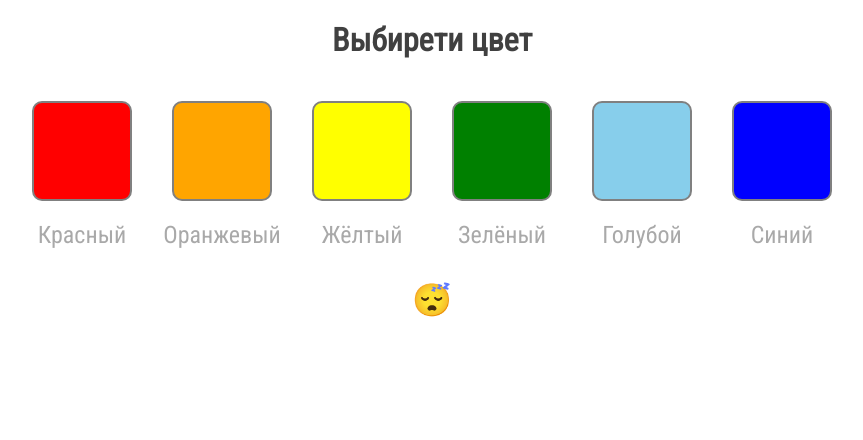
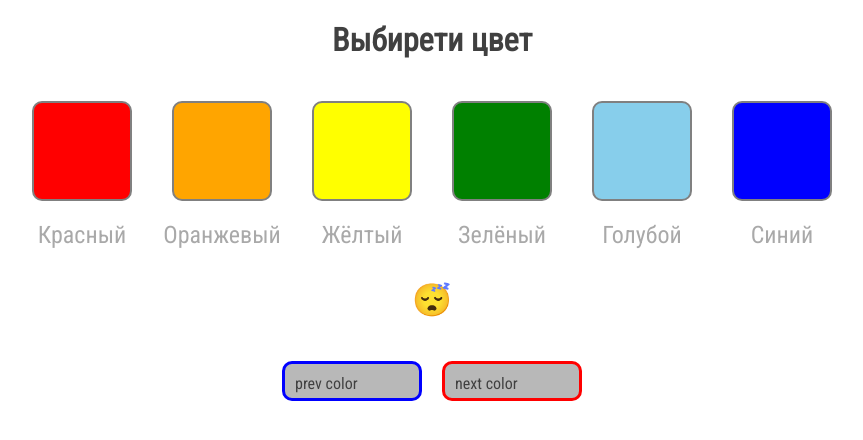
Before and after one commit to PavelPetyakin/LearningReact, a React app: page / in a window 1280 px wide. Shown: the top 440 px of the page, without its empty margins (208-1071 px from the left). Built offline with nearby package versions, Linux system fonts and the light colour scheme; what typesafe-actions would draw is missing.

Commit message:
feature:task5

```diff
--- /dev/null
+++ b/src/pages/welcomePage/components/button/button.tsx
@@ -0,0 +1,16 @@
+import React from "react";
+import s from "./style.scss";
+
+interface IButton {
+  text: string;
+  onClickButton: () => void;
+  colorBorder: string;
+}
+
+export function Button(props: IButton) {
+  const {text, onClickButton, colorBorder} = props;
+
+  return (
+    <div className={s.button} onClick={onClickButton} style={{borderColor: colorBorder}}>{text}</div>
+  )
+}
--- /dev/null
+++ b/src/pages/welcomePage/components/button/style.scss
@@ -0,0 +1,16 @@
+.button {
+  height: 40px;
+  width: 140px;
+  border: 3px solid red;
+  cursor: pointer;
+  border-radius: 10px;
+  background-color: #b8b8b8;
+  margin: 10px;
+  padding: 10px;
+  transition: 0.2s;
+  user-select: none;
+
+  &:hover {
+    box-shadow: 0 5px 12px 1px lightgrey;
+  }
+}
--- a/src/pages/welcomePage/components/colorRec.tsx
+++ b/src/pages/welcomePage/components/colorRec/colorRec.tsx
@@ -5,16 +5,15 @@ import cx from "classnames";
 export interface IColorRec {
   text: string;
   color: string;
-  activeColor: string;
+  activeColor: boolean;
   onClickColor: () => void;
 }
 
 export function ColorRec(props: IColorRec) {
   const { text, color, activeColor, onClickColor } = props;
-  const isActive: boolean = activeColor === text;
 
   return (
-    <div className={cx(s.box,{[s.active]:isActive})}>
+    <div className={cx(s.box,{[s.active]:activeColor})}>
       <div className={s[color]} onClick={onClickColor}/>
       <div className={s.text}>{text}</div>
     </div>
--- a/src/pages/welcomePage/style.scss
+++ b/src/pages/welcomePage/style.scss
@@ -17,4 +17,8 @@
     justify-content: center;
     font-size: 32px;
   }
+  .buttons {
+    display: flex;
+    justify-content: center;
+  }
 }
--- a/src/pages/welcomePage/welcomePage.tsx
+++ b/src/pages/welcomePage/welcomePage.tsx
@@ -1,5 +1,6 @@
 import React, { useState } from "react";
-import { ColorRec, IColorRec } from "./components/colorRec";
+import { Button } from "./components/button/button"
+import { ColorRec, IColorRec } from "./components/colorRec/colorRec";
 import s from "./style.scss";
 
 const array: Pick<IColorRec, "text" | "color" >[] = [
@@ -30,18 +31,18 @@ const array: Pick<IColorRec, "text" | "color" >[] = [
 ]
 
 export function WelcomePage() {
-  const [activeColorState, setActiveColor] = useState<string>("");
+  const [activeColorState, setActiveColor] = useState<number | null>(null);
 
-  const handle = (newColor: string) => () => {
+  const handle = (newColor: number) => () => {
     if (newColor === activeColorState) {
-      setActiveColor("");
+      setActiveColor(null);
     } else {
       setActiveColor(newColor);
     }
   }
 
-  const renderText = activeColorState ?
-    <p>{activeColorState} &#128515;</p> :
+  const renderText = activeColorState !== null ?
+    <p>{array[activeColorState].text} &#128515;</p> :
     <p>&#128564;</p>;
 
   const colorRecs = array.map((el,index) => {
@@ -50,8 +51,8 @@ export function WelcomePage() {
         key={index}
         text={el.text}
         color={el.color}
-        activeColor={activeColorState}
-        onClickColor={handle(el.text)}
+        activeColor={activeColorState === index}
+        onClickColor={handle(index)}
       />
     )
   })
@@ -61,6 +62,32 @@ export function WelcomePage() {
       <h1>Выбирети цвет</h1>
       <div className={s.row}>{colorRecs}</div>
       <div className={s.text}>{renderText}</div>
+      <div className={s.buttons}>
+        <Button text={"prev color"} onClickButton={() => setActiveColor(getPrevColor(array, activeColorState))} colorBorder={array[getPrevColor(array, activeColorState)].color}/>
+        <Button text={"next color"} onClickButton={() => setActiveColor(getNextColor(array, activeColorState))} colorBorder={array[getNextColor(array, activeColorState)].color}/>
+      </div>
     </div>
   );
 }
+
+function getNextColor(colors, activeColor) {
+  let index: number;
+  if (activeColor !== null) {
+    index = activeColor === colors.length - 1 ? 0 : activeColor + 1;
+  } else {
+    index = 0;
+  }
+  return index;
+
+}
+
+function getPrevColor(colors, activeColor) {
+  let index: number;
+  if (activeColor !== null) {
+    index = activeColor === 0 ? colors.length - 1 : activeColor - 1;
+  } else {
+    index = colors.length - 1;
+  }
+  return index;
+
+}
```
Also changed, not shown: src/pages/welcomePage/components/colorRec/style.scss (renamed from src/pages/welcomePage/components/style.scss).
